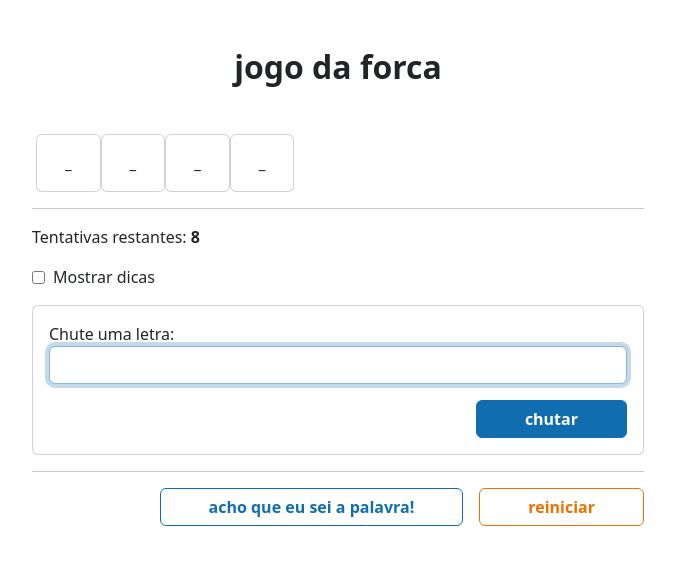
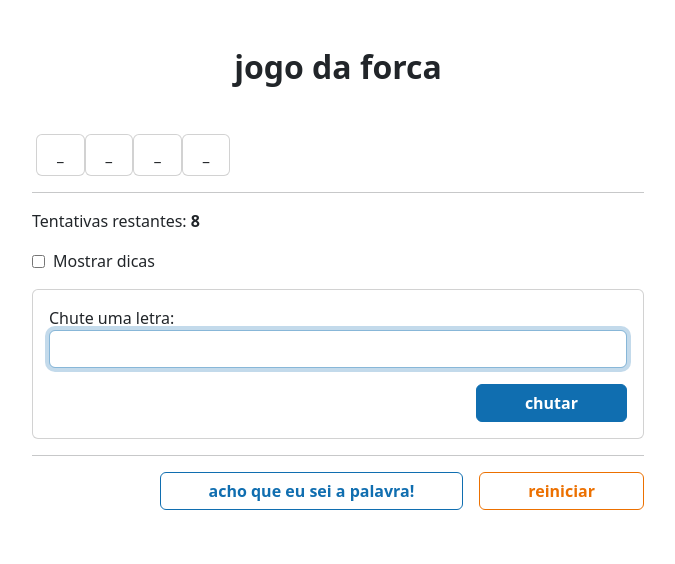
Before and after one commit to vitor-gercov/jogo-da-forca, an Angular app: page / in a window 1280 px wide. Shown: the top 564 px of the page, without its empty margins (302-977 px from the left). Built offline with nearby package versions, Linux system fonts and the light colour scheme.

Commit message:
padding dos cards diminuido

```diff
--- a/src/app/views/user-feedback/user-feedback.component.html
+++ b/src/app/views/user-feedback/user-feedback.component.html
@@ -6,7 +6,7 @@
             <div *ngFor="let char of word.split('')" class="col-auto card" [ngClass]="{
                     'text-success border-success': triedCharsController.triedCharacters.includes(char)
                 }">
-                <div class="card-body">
+                <div class="p-2">
                     <p class="card-text fw-bold">
                         {{triedCharsController.triedCharacters.includes(char) || char == ' ' ? char : '_'}}
                     </p>
@@ -50,7 +50,7 @@
 
         <div class="row mx-1">
             <div *ngFor="let char of wrongCharactersTried" class="col-auto card text-danger border-danger fw-bold">
-                <div class="card-body">
+                <div class="p-2">
                     <p class="card-text">
                         {{char}}
                     </p>
```
